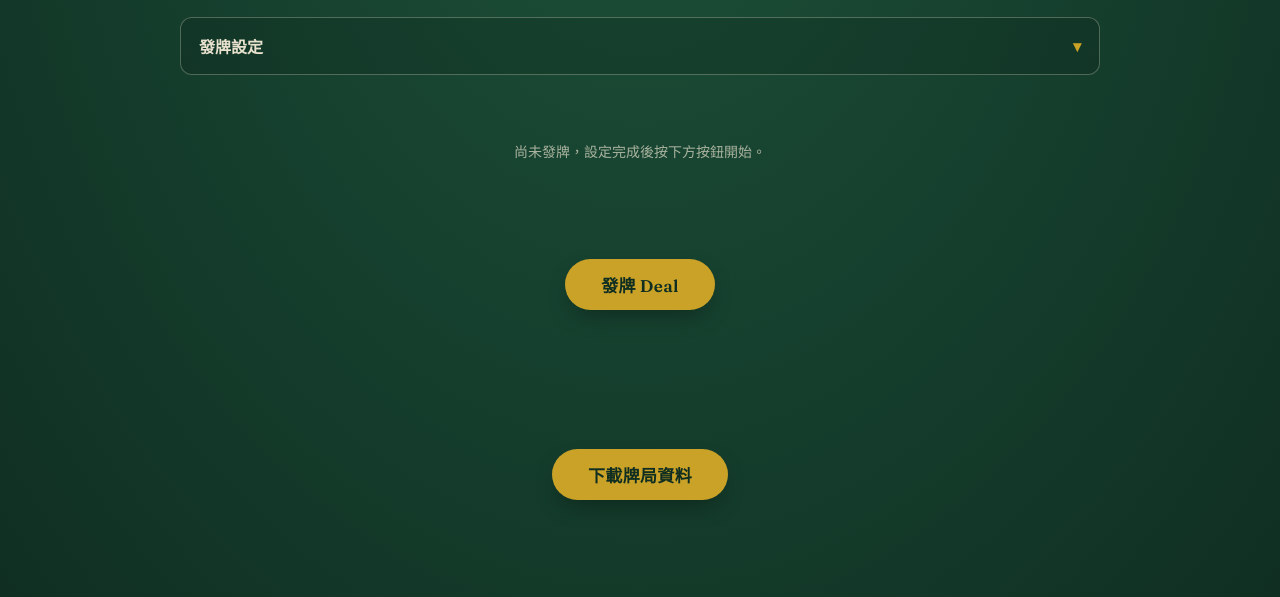
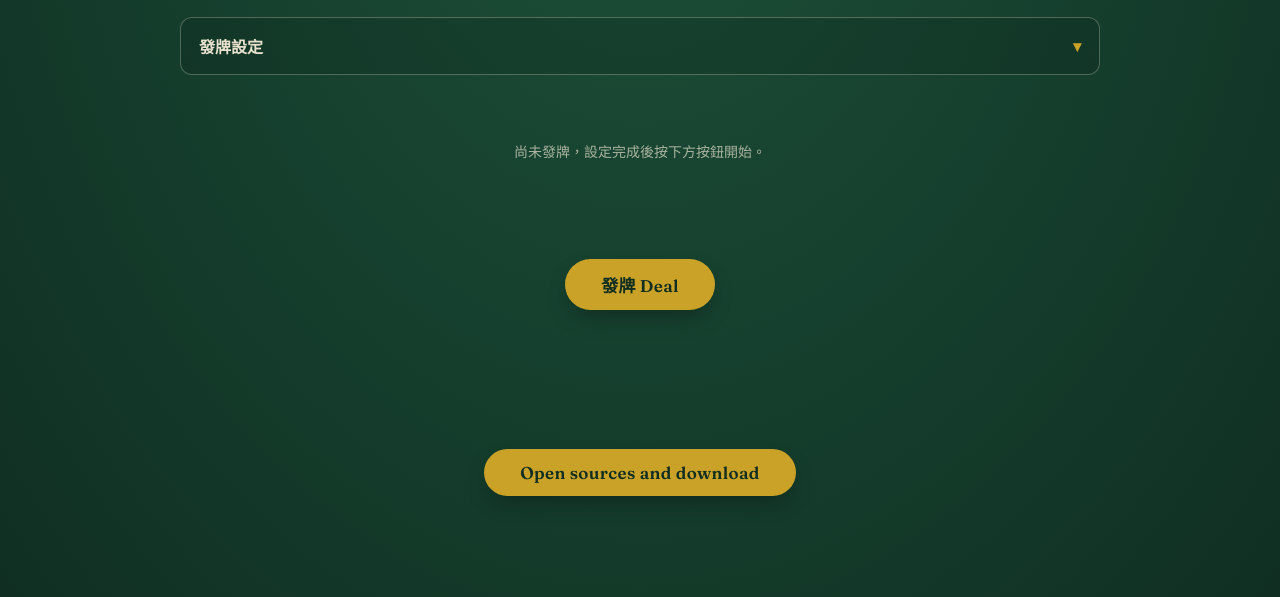
Before and after one commit to HaveLightII/bridgeDealer, a plain HTML site: page index.html in a window 1280 px wide. Shown: the part 171-768 px from the top of the page. Drawn offline with nearby package versions, Linux system fonts and the light colour scheme.

Commit message:
update index

```diff
--- a/index.html
+++ b/index.html
@@ -327,7 +327,7 @@
     <p class="status-msg" id="statusMsg"></p>
     <div class="share-links" id="shareLinks"></div>
     <div class="download-section">
-      <a href="boards/index.html" class="deal-btn" id="downloadBtn" download>下載牌局資料</a>
+      <a href="boards.tar.gz" class="deal-btn" id="downloadBtn" download>Open sources and download</a>
     </div>
   </div>
 </main>
```
Also changed, not shown: 1 other file.
